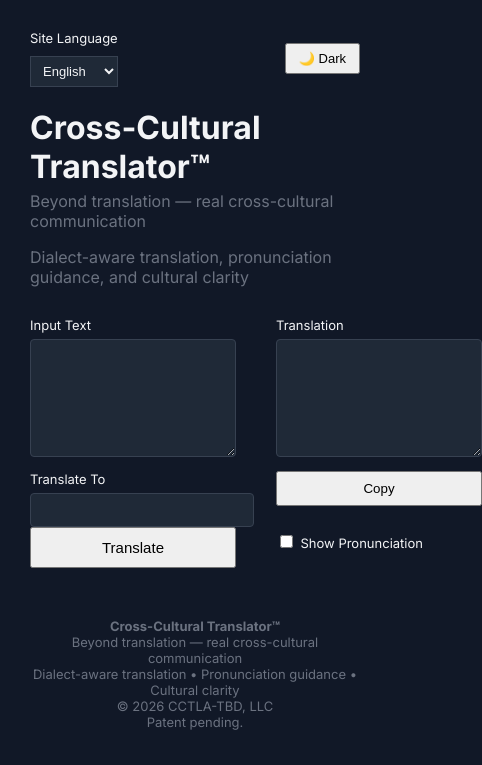
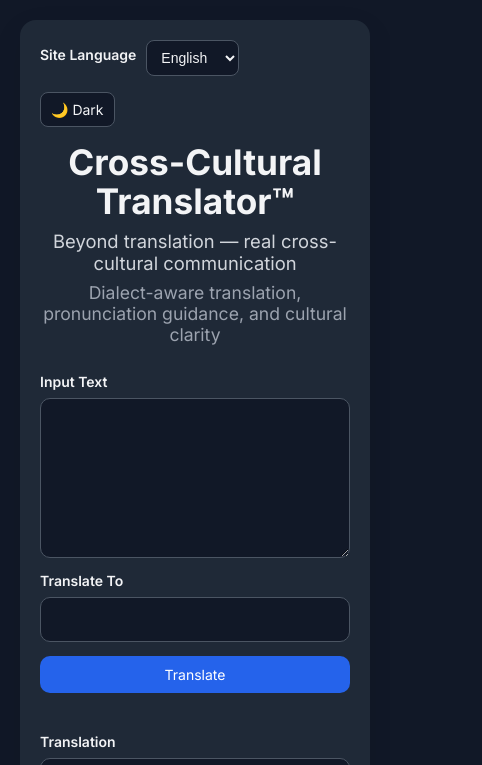
Before and after one commit to zachdean-code/translateapp, a plain HTML site: page index.html in a window 390 px wide. Both pictures are taken after a click on the button "🌙 Dark". Shown: the top 765 px of the page, 482 px wide, since content can reach past the window. Drawn offline with Linux system fonts and the light colour scheme.

Commit message:
Update style.css

```diff
--- a/style.css
+++ b/style.css
@@ -1,216 +1,320 @@
+
+*{
+  box-sizing:border-box;
+}
+
 body{
   margin:0;
-  font-family:"Inter",sans-serif;
+  font-family:Inter,sans-serif;
   background:#f4f6f8;
-  color:#1f2937;
+  color:#111827;
+  display:flex;
+  justify-content:center;
+  padding:20px;
+  transition:background .2s ease,color .2s ease;
+}
+
+body.dark{
+  background:#111827;
+  color:#f3f4f6;
 }
 
 .container{
-  max-width:1100px;
-  margin:auto;
-  padding:30px;
+  width:min(1150px,100%);
+  background:white;
+  padding:28px;
+  border-radius:16px;
+  box-shadow:0 10px 30px rgba(0,0,0,.08);
+  transition:background .2s ease,color .2s ease;
+}
+
+body.dark .container{
+  background:#1f2937;
 }
 
 .topBar{
   display:flex;
   justify-content:space-between;
   align-items:center;
-  margin-bottom:20px;
+  gap:16px;
+  margin-bottom:16px;
 }
 
 .languageGroup{
   display:flex;
-  flex-direction:column;
-  font-size:13px;
+  align-items:center;
+  gap:10px;
+  flex-wrap:wrap;
 }
 
+.darkToggle,
 .miniSelect{
-  margin-top:4px;
-  padding:6px 8px;
-  font-size:13px;
+  padding:8px 10px;
+  border-radius:8px;
+  border:1px solid #d1d5db;
+  background:white;
+  font-size:14px;
+  color:#111827;
 }
 
-.darkToggle{
-  padding:6px 12px;
-  font-size:13px;
-  cursor:pointer;
+body.dark .darkToggle,
+body.dark .miniSelect{
+  background:#111827;
+  color:#f3f4f6;
+  border-color:#4b5563;
 }
 
 h1{
-  margin-bottom:5px;
+  text-align:center;
+  margin:10px 0;
+  font-size:3rem;
+  line-height:1.1;
 }
 
 .subtitle{
-  margin-top:0;
-  color:#6b7280;
+  text-align:center;
+  color:#4b5563;
+  font-size:1.15rem;
+  margin:0 0 8px;
 }
 
 .description{
-  margin-bottom:30px;
+  text-align:center;
   color:#6b7280;
+  font-size:1.1rem;
+  margin:0 0 28px;
+}
+
+body.dark .subtitle{
+  color:#d1d5db;
+}
+
+body.dark .description{
+  color:#9ca3af;
 }
 
 .translatorRow{
-  display:flex;
-  gap:40px;
+  display:grid;
+  grid-template-columns:1fr 1fr;
+  gap:24px;
+  align-items:start;
 }
 
 .inputColumn,
 .outputColumn{
-  flex:1;
   display:flex;
   flex-direction:column;
+  min-width:0;
 }
 
 label{
-  font-size:13px;
-  margin-bottom:6px;
+  display:block;
+  font-size:14px;
+  font-weight:600;
+  margin-bottom:8px;
+}
+
+textarea,
+input{
+  width:100%;
+  padding:12px 14px;
+  margin-bottom:14px;
+  border-radius:10px;
+  border:1px solid #d1d5db;
+  font-size:15px;
+  font-family:Inter,sans-serif;
+  background:white;
+  color:#111827;
 }
 
 textarea{
-  padding:10px;
+  resize:vertical;
+  min-height:160px;
+}
+
+#pronunciation{
+  min-height:88px;
+}
+
+body.dark textarea,
+body.dark input{
+  background:#111827;
+  color:#f3f4f6;
+  border-color:#4b5563;
+}
+
+button{
+  padding:10px 14px;
+  border-radius:10px;
+  border:none;
+  cursor:pointer;
+  font-family:Inter,sans-serif;
   font-size:14px;
-  border:1px solid #d1d5db;
-  border-radius:4px;
-  resize:vertical;
-  margin-bottom:14px;
 }
 
 .primaryButton{
-  padding:10px;
-  font-size:15px;
-  cursor:pointer;
+  background:#2563eb;
+  color:white;
+  margin-bottom:16px;
 }
 
 .copyButton{
+  background:#444;
+  color:white;
   margin-bottom:16px;
-  padding:8px;
-  cursor:pointer;
+}
+
+.normalButton{
+  background:#15803d;
+  color:white;
+}
+
+.slowButton{
+  background:#b45309;
+  color:white;
+}
+
+.keepButton{
+  background:#15803d;
+  color:white;
+}
+
+.changeButton{
+  background:#b45309;
+  color:white;
+}
+
+.buttonRow{
+  display:flex;
+  gap:12px;
+  width:100%;
+}
+
+.buttonRow button{
+  flex:1;
+  text-align:center;
+}
+
+.toggleRow{
+  display:flex;
+  align-items:center;
+  gap:10px;
+  margin-bottom:10px;
+}
+
+.toggleRow input[type="checkbox"]{
+  width:auto;
+  margin:0;
+}
+
+.hidden{
+  display:none !important;
 }
 
 .detectedCard{
-  background:#eef2f7;
-  border:1px solid #d1d5db;
-  padding:10px;
-  border-radius:4px;
-  margin-bottom:10px;
+  margin-bottom:14px;
+  padding:14px;
+  border-radius:12px;
+  background:rgba(37,99,235,0.06);
+  border:1px solid rgba(37,99,235,0.18);
+}
+
+body.dark .detectedCard{
+  background:rgba(59,130,246,0.08);
+  border-color:rgba(96,165,250,0.25);
 }
 
 .detectedButtons{
   display:flex;
   gap:10px;
-  margin-top:6px;
+  margin-top:10px;
 }
-
-.keepButton,
-.changeButton{
-  padding:6px 10px;
-  font-size:13px;
-  cursor:pointer;
-}
-
-.toggleRow{
-  margin-top:10px;
-  margin-bottom:10px;
-}
-
-.buttonRow{
-  display:flex;
-  gap:10px;
-  margin-top:8px;
-}
-
-.normalButton,
-.slowButton{
-  padding:8px 10px;
-  cursor:pointer;
-}
-
-.hidden{
-  display:none;
-}
-
-/* search boxes */
 
 .searchWrap{
   position:relative;
 }
 
-.searchWrap input{
-  width:100%;
-  padding:8px;
-  font-size:14px;
+.suggestions{
+  display:none;
+  position:absolute;
+  left:0;
+  right:0;
+  top:calc(100% - 10px);
   border:1px solid #d1d5db;
-  border-radius:4px;
+  border-radius:10px;
+  background:white;
+  overflow:hidden;
+  box-shadow:0 8px 24px rgba(0,0,0,.08);
+  z-index:10;
 }
 
-/* dropdown suggestions */
-
-.suggestions{
-  position:absolute;
-  top:100%;
-  left:0;
-  right:0;
-  background:white;
-  border:1px solid #d1d5db;
-  border-top:none;
-  max-height:220px;
-  overflow-y:auto;
-  z-index:1000;
+body.dark .suggestions{
+  background:#111827;
+  border-color:#4b5563;
 }
 
 .suggestionItem{
-  padding:8px 10px;
-  font-size:14px;
+  padding:10px 12px;
   cursor:pointer;
+  border-bottom:1px solid #e5e7eb;
+}
+
+.suggestionItem:last-child{
+  border-bottom:none;
 }
 
 .suggestionItem:hover{
   background:#f3f4f6;
 }
 
-.activeSuggestion{
+.suggestionItem.activeSuggestion{
   background:#e5e7eb;
 }
 
-/* footer */
-
-footer{
-  margin-top:50px;
-  text-align:center;
-  font-size:13px;
-  color:#6b7280;
-}
-
-/* dark mode */
-
-body.dark{
-  background:#111827;
-  color:#f3f4f6;
-}
-
-body.dark textarea,
-body.dark input,
-body.dark select{
-  background:#1f2937;
-  color:#f3f4f6;
-  border-color:#374151;
-}
-
-body.dark .suggestions{
-  background:#1f2937;
-  border-color:#374151;
+body.dark .suggestionItem{
+  border-bottom-color:#374151;
 }
 
 body.dark .suggestionItem:hover{
   background:#374151;
 }
 
-body.dark .activeSuggestion{
+body.dark .suggestionItem.activeSuggestion{
   background:#374151;
 }
 
-body.dark .detectedCard{
-  background:#1f2937;
-  border-color:#374151;
+footer{
+  margin-top:28px;
+  text-align:center;
+  color:#6b7280;
+  font-size:13px;
+  line-height:1.6;
 }
+
+body.dark footer{
+  color:#9ca3af;
+}
+
+footer strong{
+  display:block;
+  margin-bottom:4px;
+}
+
+@media (max-width: 900px){
+  .translatorRow{
+    grid-template-columns:1fr;
+  }
+
+  h1{
+    font-size:2.2rem;
+  }
+
+  .container{
+    padding:20px;
+  }
+
+  .topBar{
+    flex-direction:column;
+    align-items:flex-start;
+  }
+}
```
